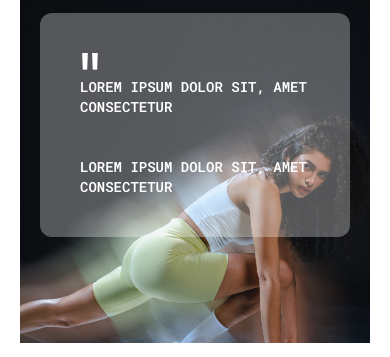
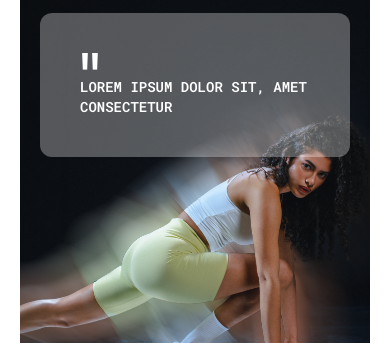
Before and after one commit to didieragt/LandingPage-Ztek, a website: page index.html in a window 390 px wide. Shown: the part 2780-3137 px from the top of the page. Drawn offline with nearby package versions, Linux system fonts and the light colour scheme; files that its build step writes are made by us from their sources.

Commit message:
CardsTres

```diff
--- a/index.html
+++ b/index.html
@@ -353,9 +353,6 @@
                         <p class="p-5 uppercase text-sm font-titulo text-white font-semibold md:tracking-[.5em]">
                             Lorem ipsum dolor sit, amet consectetur
                         </p>
-                        <p class="p-5 uppercase text-sm font-titulo text-white font-semibold md:tracking-[.5em]">
-                            Lorem ipsum dolor sit, amet consectetur
-                        </p>
                     </div>
 
                     <div class="absolute top-30 hidden md:grid grid-cols-3 gap-3 w-full">
```
